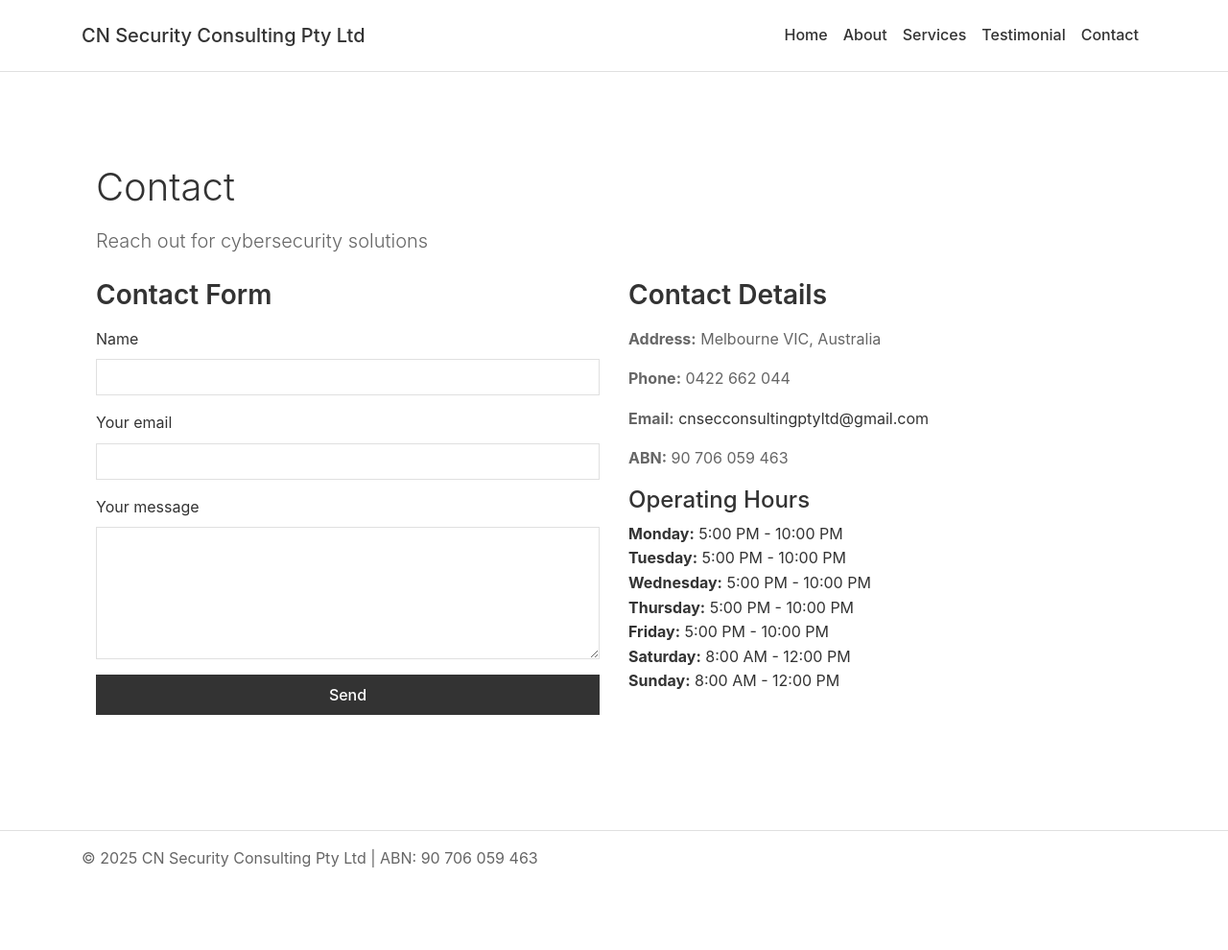
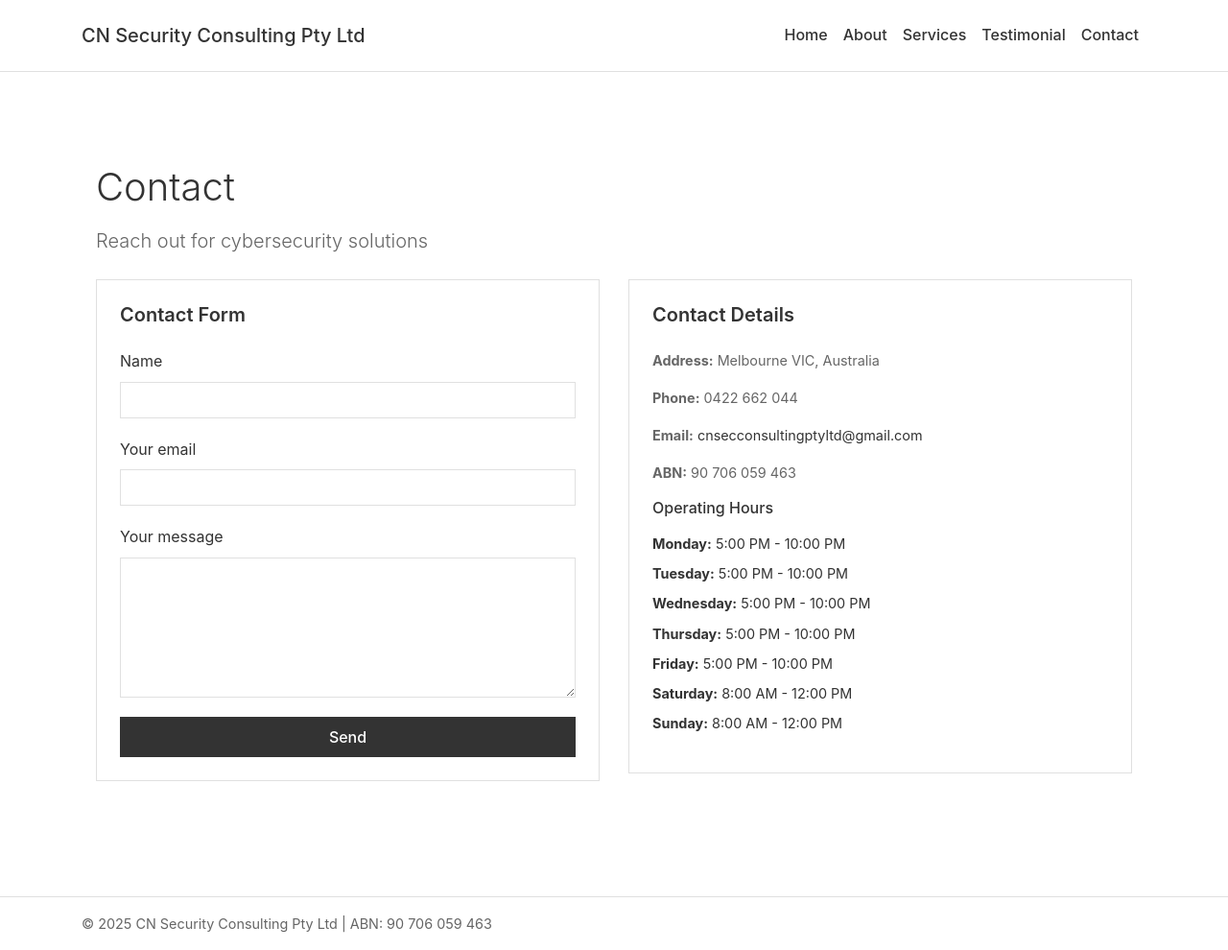
Before and after one commit to hookthieves/hookthieves.github.io, a Jekyll site: the page built from contact.html, in a window 1280 px wide. Shown: the whole page at 96% size. Built offline with Jekyll 4.4.1, drawn with Linux system fonts in a browser that asks for light colours; before the commit the page ends 940 px from its top, so only the background shows below that.

Commit message:
Update style.css

```diff
--- a/assets/css/style.css
+++ b/assets/css/style.css
@@ -1,14 +1,14 @@
 /* Minimal White Theme */
 body {
-    background-color: #ffffff; /* Pure white background */
-    color: #333333; /* Dark gray text for readability */
-    font-family: -apple-system, BlinkMacSystemFont, "Segoe UI", Roboto, "Helvetica Neue", Arial, sans-serif; /* Clean system font */
+    background-color: #ffffff;
+    color: #333333;
+    font-family: -apple-system, BlinkMacSystemFont, "Segoe UI", Roboto, "Helvetica Neue", Arial, sans-serif;
     line-height: 1.6;
 }
 
 .navbar {
     background-color: #ffffff;
-    border-bottom: 1px solid #e0e0e0; /* Light gray border */
+    border-bottom: 1px solid #e0e0e0;
     padding: 1rem 0;
 }
 
@@ -18,11 +18,11 @@ body {
 }
 
 .navbar-brand:hover, .nav-link:hover {
-    color: #666666 !important; /* Slightly lighter gray on hover */
+    color: #666666 !important;
 }
 
 .jumbotron {
-    background-color: #f8f8f8; /* Very light gray */
+    background-color: #f8f8f8;
     color: #333333;
     border: 1px solid #e0e0e0;
     border-radius: 0;
@@ -45,11 +45,16 @@ body {
     color: #ffffff;
 }
 
-footer {
+.footer {
     background-color: #ffffff;
     color: #666666;
     border-top: 1px solid #e0e0e0;
     padding: 1rem 0;
+}
+
+.footer-text p {
+    margin-bottom: 0; /* Remove extra spacing on mobile */
+    font-size: 0.9rem; /* Slightly smaller text for mobile */
 }
 
 .form-control {
@@ -57,12 +62,12 @@ footer {
     border: 1px solid #e0e0e0;
     color: #333333;
     border-radius: 0;
-    padding: 0.5rem;
+    padding: 0.75rem;
 }
 
 .form-control:focus {
     border-color: #333333;
-    box-shadow: none; /* No glow */
+    box-shadow: none;
 }
 
 h1, h2, h3 {
@@ -91,3 +96,74 @@ a:hover {
 hr {
     border-color: #e0e0e0;
 }
+
+/* Contact page enhancements */
+.contact-box {
+    border: 1px solid #e0e0e0;
+    padding: 1.5rem;
+    background-color: #ffffff;
+}
+
+.contact-box h3 {
+    margin-bottom: 1.5rem;
+    font-size: 1.25rem;
+}
+
+.contact-box h4 {
+    font-size: 1rem;
+    margin-bottom: 1rem;
+}
+
+.contact-box p, .contact-box ul {
+    margin-bottom: 1rem;
+    font-size: 0.9rem;
+}
+
+.contact-box ul li {
+    margin-bottom: 0.5rem;
+}
+
+.btn-block {
+    display: block;
+    width: 100%;
+}
+
+/* Ensure consistent spacing */
+.form-group {
+    margin-bottom: 1.25rem;
+}
+
+/* Mobile-specific adjustments */
+@media (max-width: 767.98px) {
+    h1.display-4 {
+        font-size: 2rem; /* Smaller heading on mobile */
+    }
+
+    .lead {
+        font-size: 1rem; /* Smaller lead text on mobile */
+    }
+
+    .contact-box {
+        padding: 1rem; /* Less padding on mobile */
+    }
+
+    .contact-box h3 {
+        font-size: 1.1rem; /* Slightly smaller headings */
+    }
+
+    .footer-text p {
+        font-size: 0.85rem; /* Even smaller footer text on mobile */
+    }
+
+    .footer .row {
+        text-align: left; /* Ensure left alignment on mobile */
+    }
+
+    .navbar {
+        padding: 0.5rem 0; /* Reduce navbar padding on mobile */
+    }
+
+    .btn-primary {
+        padding: 0.4rem 1rem; /* Slightly smaller buttons */
+    }
+}
```
